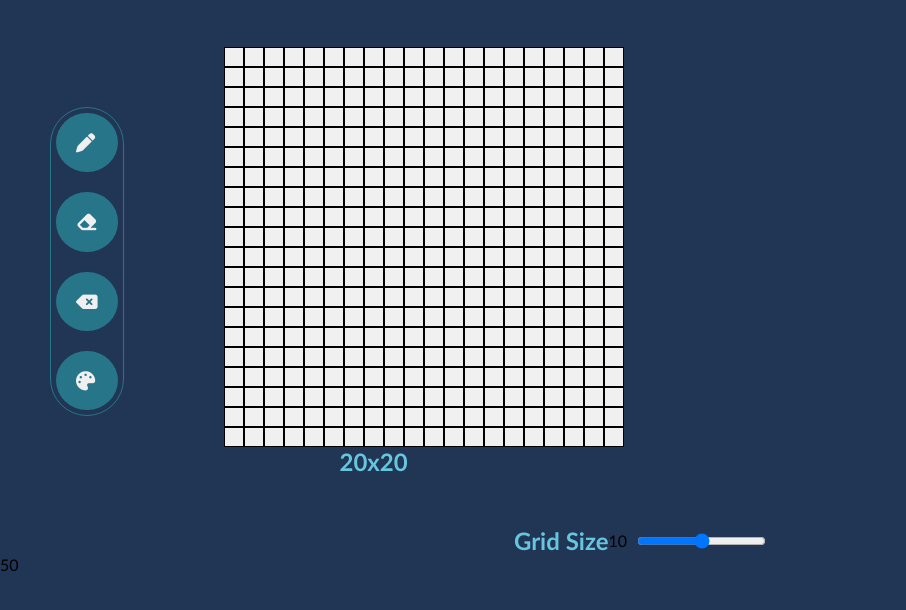
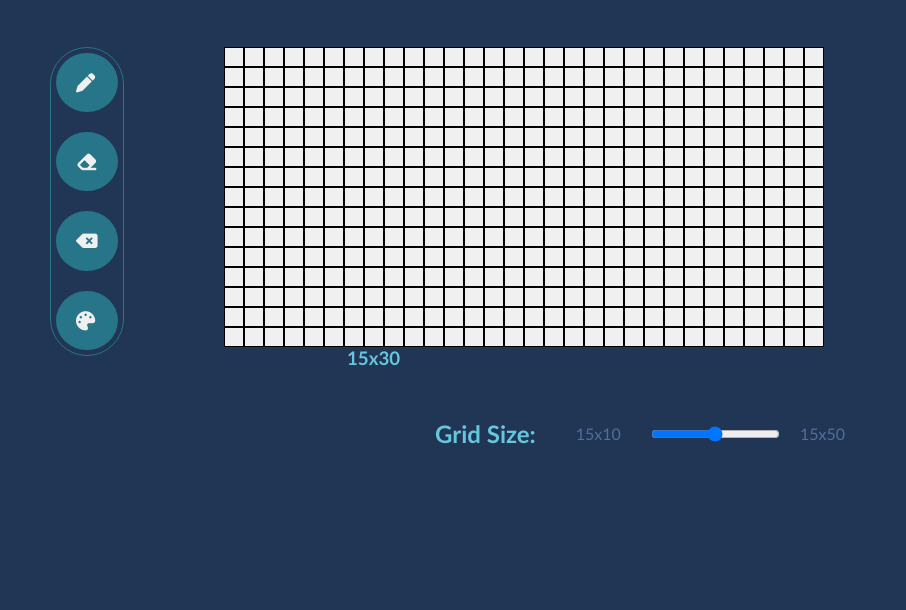
Before and after one commit to cyberace313/the-odin-project, a plain HTML site: page 04. etch-a-sketch/index.html in a window 1280 px wide. Shown: the part 62-672 px from the top of the page, without its empty margins (0-906 px from the left). Drawn offline with Linux system fonts and the light colour scheme.

Commit message:
Create gird size range and make it functional

```diff
--- a/04. etch-a-sketch/index.html
+++ b/04. etch-a-sketch/index.html
@@ -16,30 +16,36 @@
   <body>
     <h1>Etch a Sketch</h1>
     <div class="container">
+      <!-- Toolbar -->
       <div class="toolbar">
         <i id="pen" class="fa-solid fa-pen"></i>
         <i id="eraser" class="fa-solid fa-eraser"></i>
         <i id="clear" class="fa-solid fa-delete-left"></i>
         <i id="color-picker" class="fa-solid fa-palette"></i>
       </div>
+
+      <!-- Grid -->
       <div class="grid-container">
         <div class="grid"></div>
-        <h2 class="dimensions">16x16</h2>
+        <h3 class="dimensions">16x16</h3>
       </div>
     </div>
+
+    <!-- Range Container -->
     <div class="range-container">
-      <h2>Grid Size</h2>
-      <span>10</span
+      <h2>Grid Size:</h2>
+      <span>15x10</span
       ><input
         id="range"
         class="range"
         name="range"
         type="range"
         min="10"
-        max="30"
+        max="50"
       />
+      <span>15x50</span>
     </div>
-    <span>50</span>
+
     <script src="script.js"></script>
   </body>
 </html>
--- a/04. etch-a-sketch/script.js
+++ b/04. etch-a-sketch/script.js
@@ -8,14 +8,16 @@ const clear = document.getElementById("clear");
 const range = document.getElementById("range");
 const dimensions = document.querySelector(".dimensions");
 
-dimensions.textContent = `${range.value}x${range.value}`;
-console.log(range.value);
-grid.style.gridTemplateColumns = `repeat(${range.value}, 1fr)`;
+// dimensions.textContent = `${range.value}x${range.value}`;
+// console.log(range.value);
+// grid.style.gridTemplateColumns = `repeat(${range.value}, 1fr)`;
+const rowNum = 15;
 
+dimensions.textContent = `${rowNum}x${range.value}`;
 let penSelected = false;
 let eraserSelected = false;
 
-// grid.style.gridTemplateColumns = `repeat(${num}, 1fr)`;
+grid.style.gridTemplateColumns = `repeat(${range.value}, 1fr)`;
 start();
 
 pen.addEventListener("click", () => {
@@ -34,7 +36,7 @@ eraser.addEventListener("click", () => {
 });
 
 function start() {
-  for (let i = 0; i < range.value ** 2; i++) {
+  for (let i = 0; i < rowNum * range.value; i++) {
     let boxDiv = document.createElement("div"); // Create a new div element for each iteration
     boxDiv.classList.add("box");
 
--- a/04. etch-a-sketch/styles.css
+++ b/04. etch-a-sketch/styles.css
@@ -15,6 +15,7 @@ body {
   font-family: "Gill Sans", "Gill Sans MT", Calibri, "Trebuchet MS", sans-serif;
   background-color: var(--background-color);
   height: 100vh;
+  overflow: hidden;
 }
 
 i {
@@ -33,9 +34,19 @@ h1 {
 
 h2 {
   color: #66c6de;
+  margin-right: 20px;
+}
+
+h3 {
+  color: #66c6de;
+}
+
+span {
+  color: #4f709c;
 }
 
 .toolbar {
+  align-self: flex-start;
   display: flex;
   flex-direction: column;
   gap: 20px;
@@ -54,7 +65,7 @@ h2 {
 
 .grid {
   display: grid;
-  grid-template-columns: repeat(16, 1fr);
+  grid-template-rows: repeat(10, 1fr);
   grid-gap: 0;
   width: 300px;
 }
@@ -81,6 +92,7 @@ h2 {
   display: flex;
   justify-content: center;
   align-items: center;
+  gap: 20px;
 }
 
 .range {
```
